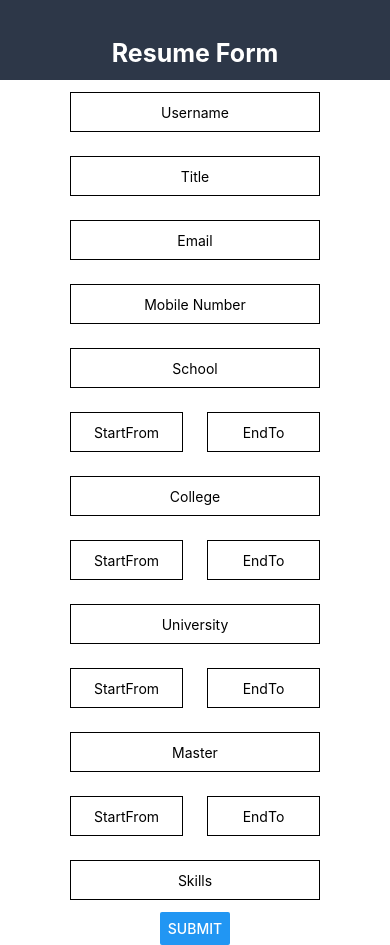
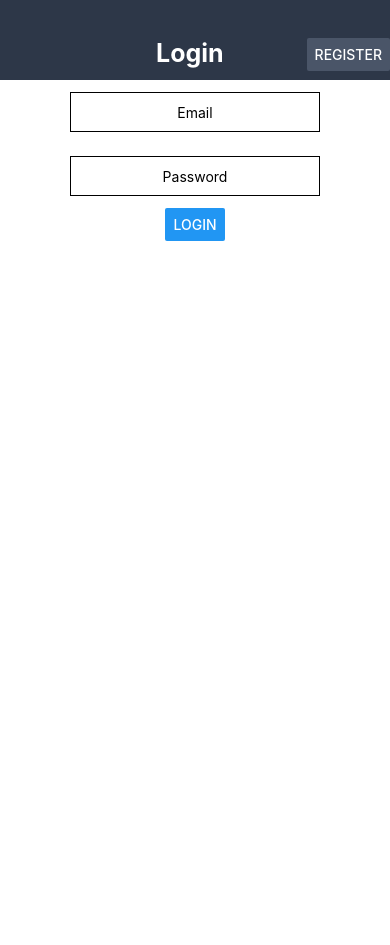
Before and after one commit to Muhammad-Bilal-Rizwan97/ResumeBuilder, a React Native app: screen /Register in a window 390 px wide. After the commit the page ends 844 px from the top, so only its background shows below. Built offline with nearby package versions, Linux system fonts and the light colour scheme.

Commit message:
Login UI created

```diff
--- a/App.js
+++ b/App.js
@@ -2,11 +2,12 @@ import { StatusBar } from 'expo-status-bar';
 import React from 'react';
 import { StyleSheet, Text, View } from 'react-native';
 import Form from './components/Form';
+import Login from './components/Login';
 
 export default function App() {
   return (
     <View>
-      <Form />
+      <Login />
     </View>
   );
 }
--- /dev/null
+++ b/components/Login.js
@@ -0,0 +1,87 @@
+import React from 'react';
+import { StyleSheet, Text, View, Button, SafeAreaView, TextInput, Alert } from 'react-native';
+
+function Login() {
+    const [emailLogin, setEmailLogin] = React.useState("");
+    const [passwordLogin, setPasswordLogin] = React.useState("");
+
+  return (
+    <View style={styles.container}>
+            <View style={styles.header}>
+                <View style={{ flexDirection:'row', justifyContent: 'space-between' }}>
+                <Text style={styles.title}>Login</Text>
+                <Button
+                    color= "#4A5568"
+                    title = "Register"
+                />
+                </View>
+
+            </View>
+            <SafeAreaView style={styles.body}>
+                <TextInput
+                    style={styles.input}
+                    onChangeText={setEmailLogin}
+                    value={emailLogin}
+                    placeholder="Email"
+                />
+                <TextInput
+                    style={styles.input}
+                    onChangeText={setPasswordLogin}
+                    value={passwordLogin}
+                    placeholder="Password"
+                />
+                <Button
+                style={{ width:250}}
+                title="Login"
+                onPress={() => Alert.alert('Button with adjusted color pressed')}
+                />
+            </SafeAreaView>
+      </View>
+  );
+}
+
+const styles = StyleSheet.create({
+    container:{
+        backgroundColor: 'white'
+      },
+      header:{
+        height: 80,
+        paddingTop: 38,
+        backgroundColor: '#2D3748'
+
+      },
+      title: {
+        textAlign: 'right',
+        color: '#fff',
+        fontSize: 25,
+        fontWeight: 'bold',
+        marginLeft: "40%"
+
+      },
+      body:{
+        alignItems: 'center',
+        borderTopLeftRadius:30,
+        borderTopRightRadius:30,
+        paddingVertical:10,
+        paddingHorizontal:20,
+        overflow: 'scroll'
+      },
+      input: {
+        height: 40,
+        margin: 12,
+        width:250,
+        borderWidth: 1,
+        textAlign: 'center'
+      },
+      buttonLogin: {
+          height: 40,
+          margin: 12,
+          paddingTop: 20,
+          width: 250,
+          borderWidth: 1,
+          textAlign: 'center',
+          backgroundColor: 'blue'
+      }
+});
+
+export default Login;
```
